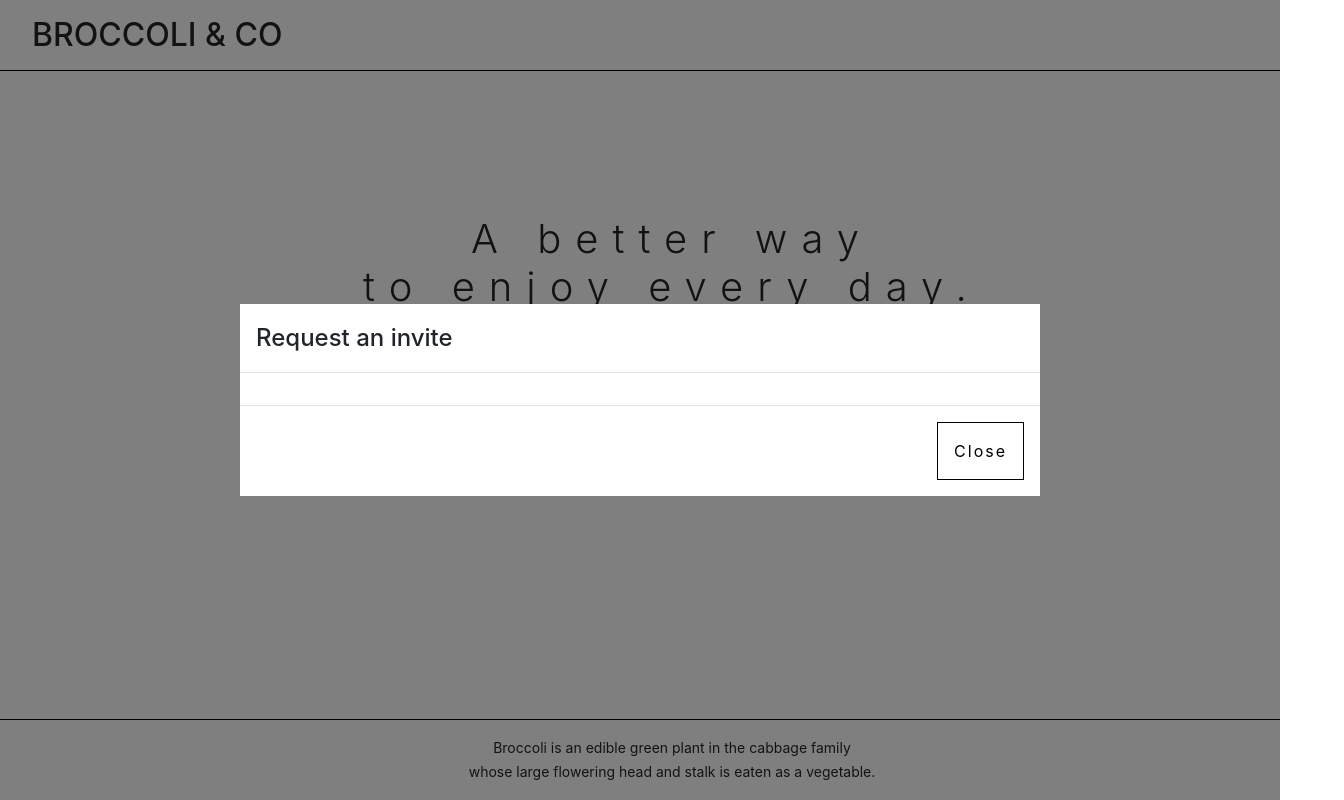
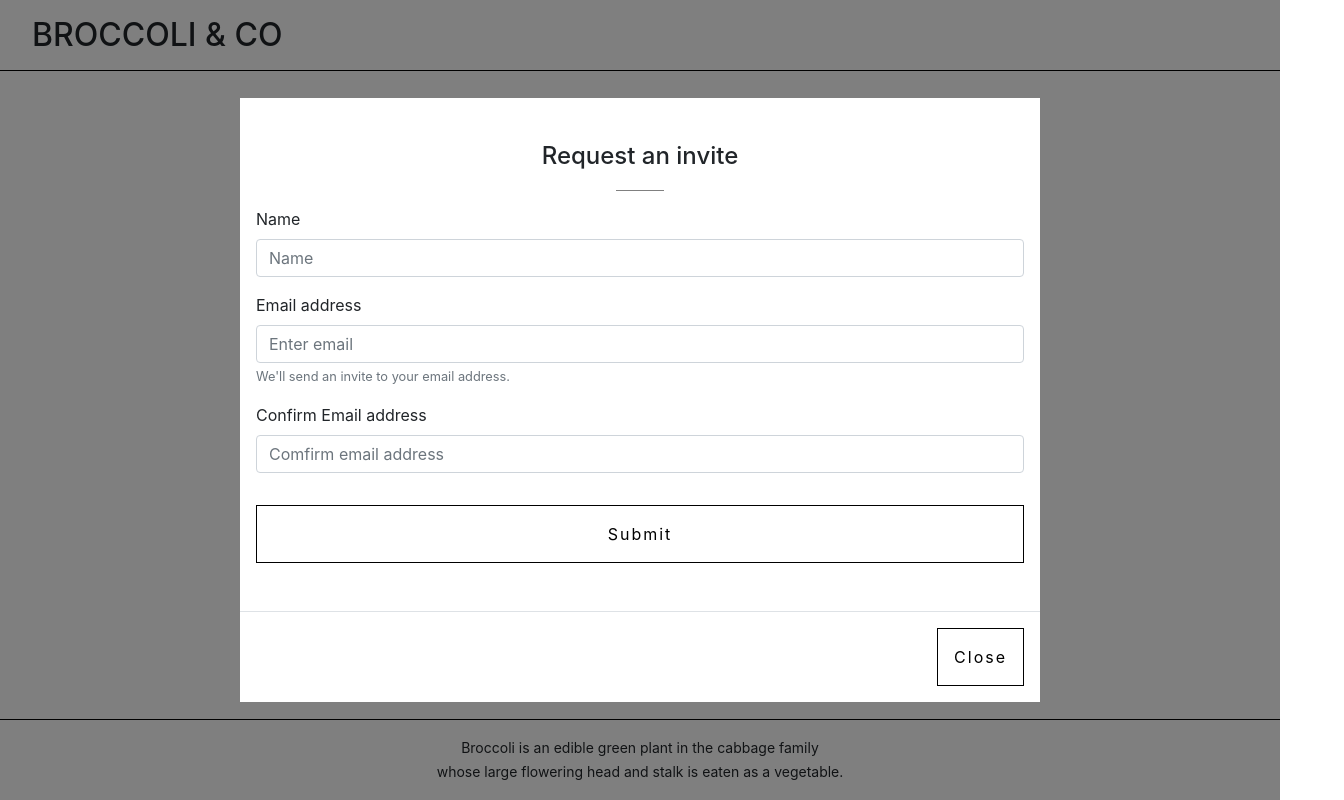
Before and after one commit to jimyu0414/broccoli-form, a React (Create React App) app: page / in a window 1280 px wide. Both pictures are taken after a click on the button "Request an invite". Shown: the whole page, 1344 px wide, since content can reach past the window. Built offline with nearby package versions, Linux system fonts and the light colour scheme.

Commit message:
overwrite stylings of bootstrap

```diff
--- a/src/components/BrocoForm.js
+++ b/src/components/BrocoForm.js
@@ -1,30 +1,37 @@
 import React from 'react';
-// import { Form } from 'react-bootstrap';
+import { Form, Button } from 'react-bootstrap';
 
 class BrocoForm extends React.Component{
+    state={
+        email:'',
+        name:'',
+        submit: false
+    }
     render(){
         return(
-           12314
-            // <Form>
-            // <Form.Group controlId="formBasicEmail">
-            //     <Form.Label>Email address</Form.Label>
-            //     <Form.Control type="email" placeholder="Enter email" />
-            //     <Form.Text className="text-muted">
-            //     We'll never share your email with anyone else.
-            //     </Form.Text>
-            // </Form.Group>
+            <Form>
+            <Form.Group >
+                <Form.Label>Name</Form.Label>
+                <Form.Control type="name" placeholder="Name" />
+            </Form.Group>
 
-            // <Form.Group controlId="formBasicPassword">
-            //     <Form.Label>Password</Form.Label>
-            //     <Form.Control type="password" placeholder="Password" />
-            // </Form.Group>
-            // <Form.Group controlId="formBasicCheckbox">
-            //     <Form.Check type="checkbox" label="Check me out" />
-            // </Form.Group>
-            // <Button variant="primary" type="submit">
-            //     Submit
-            // </Button>
-            // </Form>
+            <Form.Group controlId="formBasicEmail">
+                <Form.Label>Email address</Form.Label>
+                <Form.Control type="email" placeholder="Enter email" />
+                <Form.Text className="text-muted">
+                We'll send an invite to your email address.
+                </Form.Text>
+            </Form.Group>
+
+            <Form.Group controlId="formBasicEmail">
+                <Form.Label>Confirm Email address</Form.Label>
+                <Form.Control type="email" placeholder="Comfirm email address" />
+            </Form.Group>
+
+            <Button className="button__modal-submit" variant="primary" type="submit">
+                Submit
+            </Button>
+            </Form>
         );
     }
 }
--- a/src/components/BrocoModal.js
+++ b/src/components/BrocoModal.js
@@ -1,12 +1,13 @@
 import React from 'react';
 import { Modal, Button } from 'react-bootstrap';
-import BrocoForm from '../components/BrocoForm';
+import BrocoForm from './BrocoForm';
 
 class BrocoModal extends React.Component{
 
     render(){
        return(
         <Modal
+        className="broco-modal"
         show={this.props.show}
         size="lg"
         aria-labelledby="contained-modal-title-vcenter"
@@ -19,7 +20,7 @@ class BrocoModal extends React.Component{
           </Modal.Title>
         </Modal.Header>
         <Modal.Body>
-
+          <BrocoForm />
         </Modal.Body>
         <Modal.Footer>
           <Button onClick={this.props.onHide}>Close</Button>
--- a/src/scss/_app.scss
+++ b/src/scss/_app.scss
@@ -33,6 +33,8 @@
             text-align: center;
             font-weight: 300;
             margin-bottom: 0;
+            font-size: 2rem;
+            margin-bottom: 1rem;
             @include breakpoint(m){
                 font-size: 2.5rem;
                 letter-spacing: .875rem;
@@ -51,6 +53,7 @@
             height: 100%;
             margin-top: 10%;
             margin-bottom: 10%;
+
         }
     }
   }
--- a/src/scss/_button.scss
+++ b/src/scss/_button.scss
@@ -20,6 +20,9 @@
             border-color: none !important;
             box-shadow: none !important;
         }
+    }
+    &__modal-submit{
+        width: 100%;
     }
 }
 
--- a/src/scss/_container.scss
+++ b/src/scss/_container.scss
@@ -4,4 +4,5 @@
     margin: auto;
     padding: 1rem 2rem;
     box-sizing: content-box;
+    width: auto;
 }
--- a/src/scss/_modal.scss
+++ b/src/scss/_modal.scss
@@ -1,5 +1,27 @@
-//changes of bootstrap default style
 .modal-content{
     border-radius: 0;
     border: none;
 }
+.modal-header{
+    border-bottom: none;
+    justify-content: center;
+    margin-top: 1.5rem;
+    .modal-title{
+        &:after{
+            content: "";
+            border-bottom: 1px solid gray;
+            display: block;
+            width: 3rem;
+            margin: auto;
+            margin-top: 1rem;
+            margin-bottom: -1rem;
+        }
+    }
+}
+
+.modal-body{
+    padding-bottom: 3rem;
+    .button__modal-submit{
+        margin-top:1rem;
+    }
+}
```
